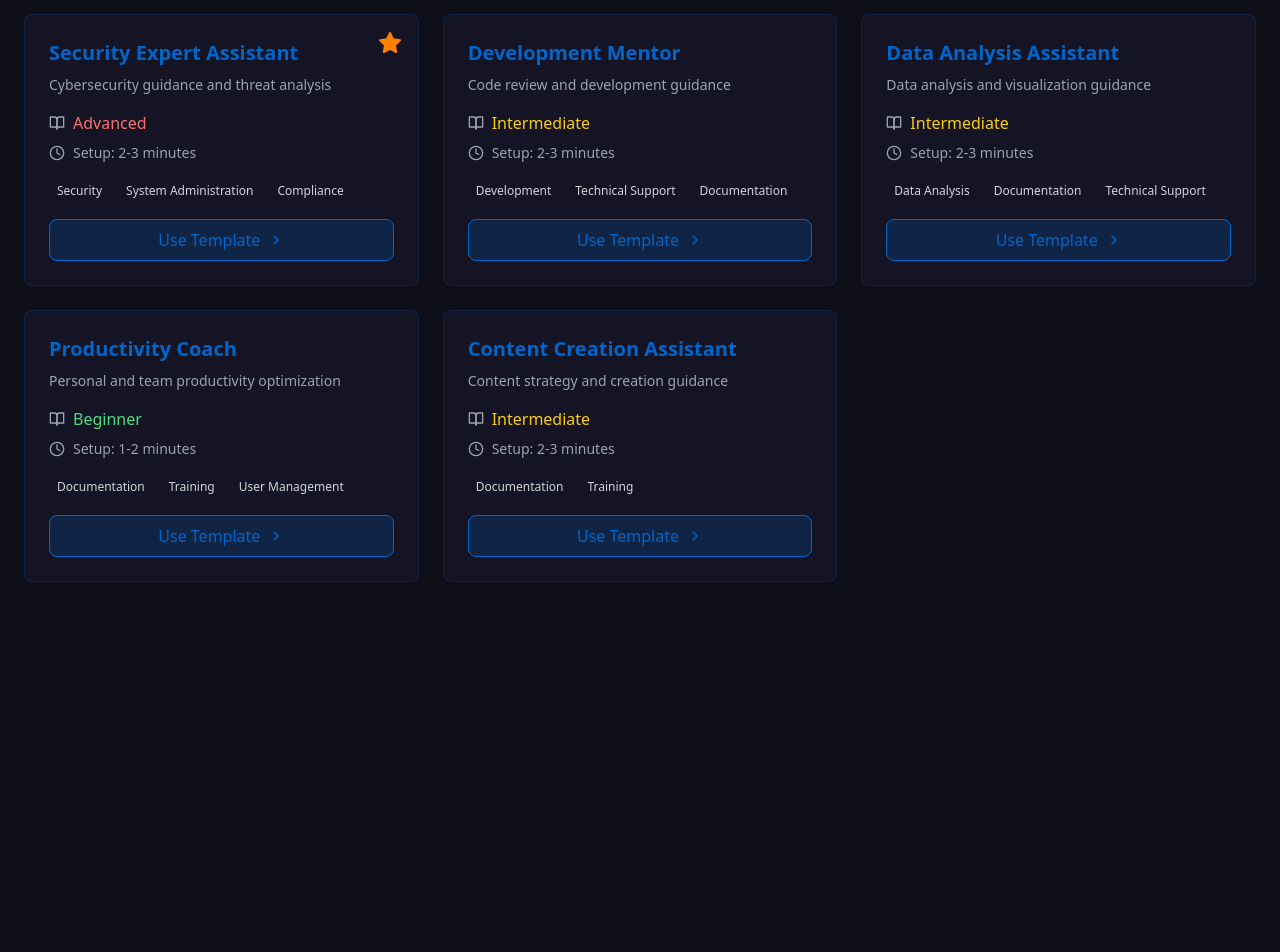
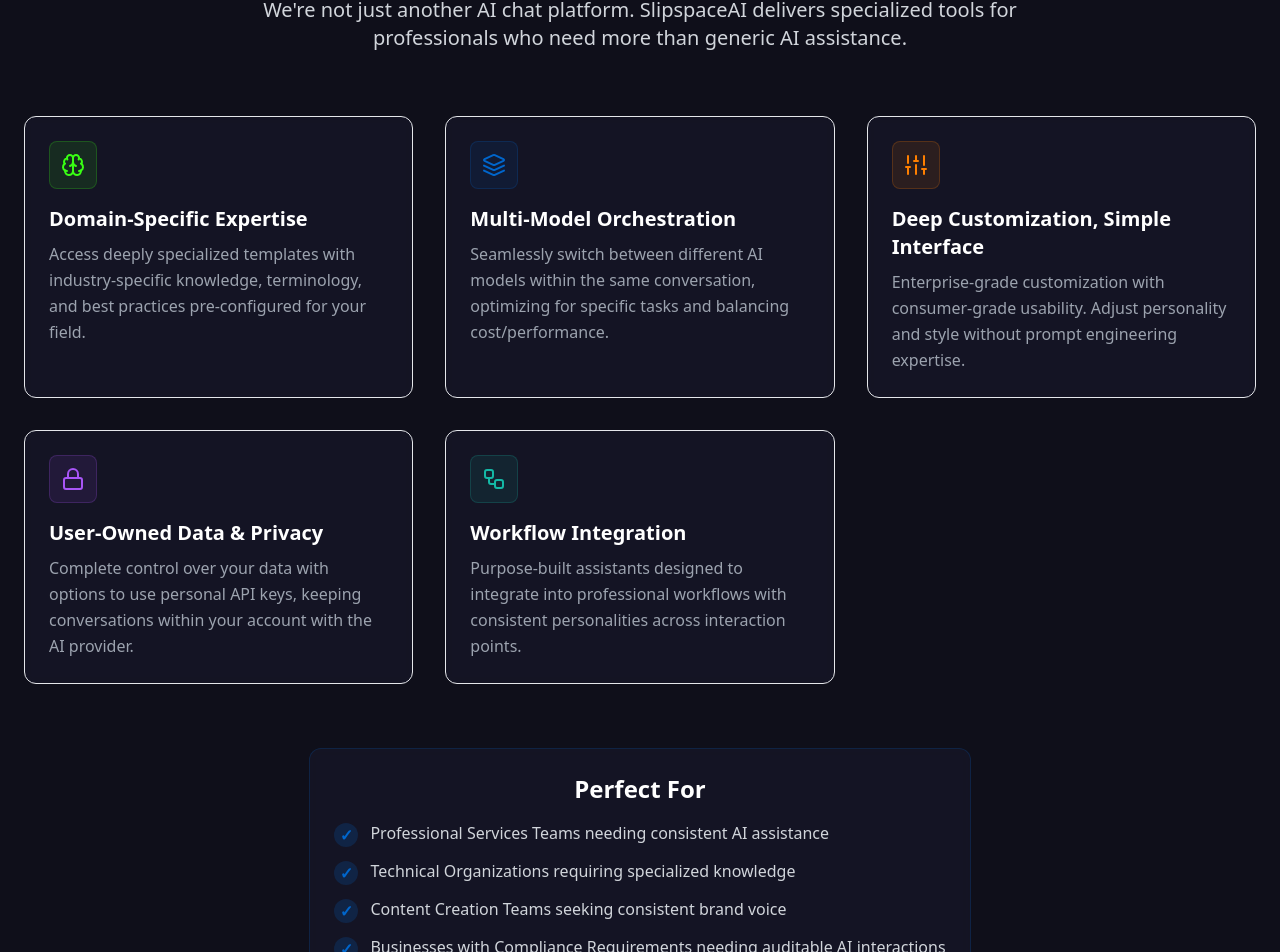
Before and after one commit to johnground/slipspace.diy, a React (Vite) app: page /#home in a window 1280 px wide. Shown: the part 956-1908 px from the top of the page. Before the commit the page ends 1600 px from the top, so only its background shows below. Built offline with nearby package versions, Linux system fonts and the light colour scheme.

Commit message:
value proposition

```diff
--- a/src/App.tsx
+++ b/src/App.tsx
@@ -11,6 +11,7 @@ import { Solutions } from './components/Solutions';
 import { UserMenu } from './components/UserMenu';
 import { ProfileSettings } from './components/ProfileSettings';
 import { UserProfile } from './components/UserProfile';
+import { ValueProposition } from './components/ValueProposition';
 import type { SavedAssistant } from './templates/types';
 import { supabase } from './lib/supabase';
 import { SlipSpaceLogo } from './components/SlipSpaceLogo';
@@ -231,12 +232,7 @@ function App() {
                 ))}
 
                 {userId ? (
-                  <UserMenu
-                    userId={userId}
-                    isAdmin={isAdmin}
-                    onOpenProfile={() => setIsProfileModalOpen(true)}
-                    onOpenAdmin={() => setIsAdminModalOpen(true)}
-                  />
+                  <UserMenu />
                 ) : (
                   <button
                     onClick={() => setIsAuthModalOpen(true)}
@@ -388,6 +384,9 @@ function App() {
           </div>
         </section>
 
+        {/* Value Proposition Section */}
+        <ValueProposition />
+
         {/* Solutions Section */}
         <section id="solutions" className="relative">
           <Solutions
--- a/src/components/UserMenu.tsx
+++ b/src/components/UserMenu.tsx
@@ -5,19 +5,26 @@ import { ProfileSettings } from './ProfileSettings';
 import { UserProfile } from './UserProfile';
 import { ModalPortal } from './ModalPortal';
 
-export function UserMenu() {
+interface UserMenuProps {
+  userId?: string;
+  isAdmin?: boolean;
+  onOpenProfile?: () => void;
+  onOpenAdmin?: () => void;
+}
+
+export function UserMenu({ userId, isAdmin, onOpenProfile, onOpenAdmin }: UserMenuProps) {
   const [isOpen, setIsOpen] = useState(false);
   const [isSettingsOpen, setIsSettingsOpen] = useState(false);
   const [isProfileOpen, setIsProfileOpen] = useState(false);
   const [user, setUser] = useState<any>(null);
-  const [isAdmin, setIsAdmin] = useState(false);
+  const [isUserAdmin, setIsUserAdmin] = useState(isAdmin || false);
 
   useEffect(() => {
     const fetchUser = async () => {
       const { data } = await supabase.auth.getUser();
       setUser(data.user);
 
-      if (data.user) {
+      if (data.user && !isAdmin) {
         checkAdminStatus(data.user.id);
       }
     };
@@ -28,10 +35,10 @@ export function UserMenu() {
       async (event, session) => {
         setUser(session?.user ?? null);
 
-        if (session?.user) {
+        if (session?.user && !isAdmin) {
           checkAdminStatus(session.user.id);
-        } else {
-          setIsAdmin(false);
+        } else if (!session?.user) {
+          setIsUserAdmin(false);
         }
       }
     );
@@ -39,7 +46,13 @@ export function UserMenu() {
     return () => {
       authListener.subscription.unsubscribe();
     };
-  }, []);
+  }, [isAdmin]);
+
+  useEffect(() => {
+    if (isAdmin !== undefined) {
+      setIsUserAdmin(isAdmin);
+    }
+  }, [isAdmin]);
 
   async function checkAdminStatus(userId: string) {
     try {
@@ -50,15 +63,15 @@ export function UserMenu() {
 
       if (error) {
         console.error('Error checking admin status:', error);
-        setIsAdmin(false);
+        setIsUserAdmin(false);
         return;
       }
 
       // Check if any of the user's roles is 'admin'
-      setIsAdmin(data?.some(role => role.role === 'admin') || false);
+      setIsUserAdmin(data?.some(role => role.role === 'admin') || false);
     } catch (err) {
       console.error('Error checking admin status:', err);
-      setIsAdmin(false);
+      setIsUserAdmin(false);
     }
   }
 
@@ -68,12 +81,20 @@ export function UserMenu() {
   };
 
   const openSettings = () => {
-    setIsSettingsOpen(true);
+    if (onOpenProfile) {
+      onOpenProfile();
+    } else {
+      setIsSettingsOpen(true);
+    }
     setIsOpen(false);
   };
 
   const openUserProfile = () => {
-    setIsProfileOpen(true);
+    if (onOpenAdmin) {
+      onOpenAdmin();
+    } else {
+      setIsProfileOpen(true);
+    }
     setIsOpen(false);
   };
 
@@ -98,7 +119,7 @@ export function UserMenu() {
           <div className="absolute right-0 mt-2 w-56 rounded-lg bg-navy-800/90 backdrop-blur-lg border border-cyber-blue/20 shadow-xl z-50">
             <div className="p-3 border-b border-cyber-blue/10">
               <p className="text-sm font-medium text-white">{user.email}</p>
-              {isAdmin && (
+              {isUserAdmin && (
                 <div className="flex items-center mt-1">
                   <Shield className="w-3 h-3 text-cyber-neon mr-1" />
                   <span className="text-xs text-cyber-neon">Admin</span>
@@ -114,7 +135,7 @@ export function UserMenu() {
                 <span>Settings</span>
               </button>
 
-              {isAdmin && (
+              {isUserAdmin && (
                 <button
                   onClick={openUserProfile}
                   className="flex items-center space-x-2 w-full p-2 text-left rounded-lg hover:bg-navy-700/50 transition-colors text-gray-300 hover:text-white"
--- /dev/null
+++ b/src/components/ValueProposition.tsx
@@ -0,0 +1,109 @@
+import React from 'react';
+import { Brain, Layers, Sliders, Lock, Workflow } from 'lucide-react';
+
+interface FeatureCardProps {
+  icon: React.ElementType;
+  title: string;
+  description: string;
+  color: string;
+}
+
+const FeatureCard: React.FC<FeatureCardProps> = ({ icon: Icon, title, description, color }) => {
+  return (
+    <div className="bg-navy-800/50 backdrop-blur-sm border border-navy-700 rounded-xl p-6 transition-all duration-300 hover:border-opacity-50 hover:shadow-lg hover:shadow-blue-500/10 group">
+      <div className={`w-12 h-12 rounded-lg flex items-center justify-center mb-4 ${color} bg-opacity-10 border border-opacity-20`}>
+        <Icon className="w-6 h-6" />
+      </div>
+      <h3 className="text-xl font-semibold mb-2 text-white group-hover:text-cyber-blue transition-colors duration-300">{title}</h3>
+      <p className="text-gray-400 leading-relaxed">{description}</p>
+    </div>
+  );
+};
+
+export function ValueProposition() {
+  const features: FeatureCardProps[] = [
+    {
+      icon: Brain,
+      title: "Domain-Specific Expertise",
+      description: "Access deeply specialized templates with industry-specific knowledge, terminology, and best practices pre-configured for your field.",
+      color: "bg-cyber-neon border-cyber-neon text-cyber-neon"
+    },
+    {
+      icon: Layers,
+      title: "Multi-Model Orchestration",
+      description: "Seamlessly switch between different AI models within the same conversation, optimizing for specific tasks and balancing cost/performance.",
+      color: "bg-cyber-blue border-cyber-blue text-cyber-blue"
+    },
+    {
+      icon: Sliders,
+      title: "Deep Customization, Simple Interface",
+      description: "Enterprise-grade customization with consumer-grade usability. Adjust personality and style without prompt engineering expertise.",
+      color: "bg-cyber-orange border-cyber-orange text-cyber-orange"
+    },
+    {
+      icon: Lock,
+      title: "User-Owned Data & Privacy",
+      description: "Complete control over your data with options to use personal API keys, keeping conversations within your account with the AI provider.",
+      color: "bg-purple-500 border-purple-500 text-purple-500"
+    },
+    {
+      icon: Workflow,
+      title: "Workflow Integration",
+      description: "Purpose-built assistants designed to integrate into professional workflows with consistent personalities across interaction points.",
+      color: "bg-teal-500 border-teal-500 text-teal-500"
+    }
+  ];
+
+  return (
+    <section id="about" className="py-20 px-6">
+      <div className="max-w-7xl mx-auto">
+        <div className="text-center mb-16">
+          <h2 className="text-4xl md:text-5xl font-bold mb-6 text-white">
+            Why <span className="text-cyber-blue">SlipSpace</span>AI?
+          </h2>
+          <p className="text-xl text-gray-300 max-w-3xl mx-auto">
+            We're not just another AI chat platform. SlipspaceAI delivers specialized tools for professionals who need more than generic AI assistance.
+          </p>
+        </div>
+
+        <div className="grid grid-cols-1 md:grid-cols-2 lg:grid-cols-3 gap-8">
+          {features.map((feature, index) => (
+            <FeatureCard key={index} {...feature} />
+          ))}
+        </div>
+
+        <div className="mt-16 text-center">
+          <div className="inline-block p-6 bg-navy-800/50 backdrop-blur-sm border border-cyber-blue/20 rounded-xl">
+            <h3 className="text-2xl font-semibold mb-4 text-white">Perfect For</h3>
+            <ul className="text-left space-y-3">
+              <li className="flex items-start">
+                <div className="w-6 h-6 rounded-full bg-cyber-blue/20 flex items-center justify-center mr-3 mt-0.5">
+                  <span className="text-cyber-blue font-bold">✓</span>
+                </div>
+                <span className="text-gray-300">Professional Services Teams needing consistent AI assistance</span>
+              </li>
+              <li className="flex items-start">
+                <div className="w-6 h-6 rounded-full bg-cyber-blue/20 flex items-center justify-center mr-3 mt-0.5">
+                  <span className="text-cyber-blue font-bold">✓</span>
+                </div>
+                <span className="text-gray-300">Technical Organizations requiring specialized knowledge</span>
+              </li>
+              <li className="flex items-start">
+                <div className="w-6 h-6 rounded-full bg-cyber-blue/20 flex items-center justify-center mr-3 mt-0.5">
+                  <span className="text-cyber-blue font-bold">✓</span>
+                </div>
+                <span className="text-gray-300">Content Creation Teams seeking consistent brand voice</span>
+              </li>
+              <li className="flex items-start">
+                <div className="w-6 h-6 rounded-full bg-cyber-blue/20 flex items-center justify-center mr-3 mt-0.5">
+                  <span className="text-cyber-blue font-bold">✓</span>
+                </div>
+                <span className="text-gray-300">Businesses with Compliance Requirements needing auditable AI interactions</span>
+              </li>
+            </ul>
+          </div>
+        </div>
+      </div>
+    </section>
+  );
+}
```
